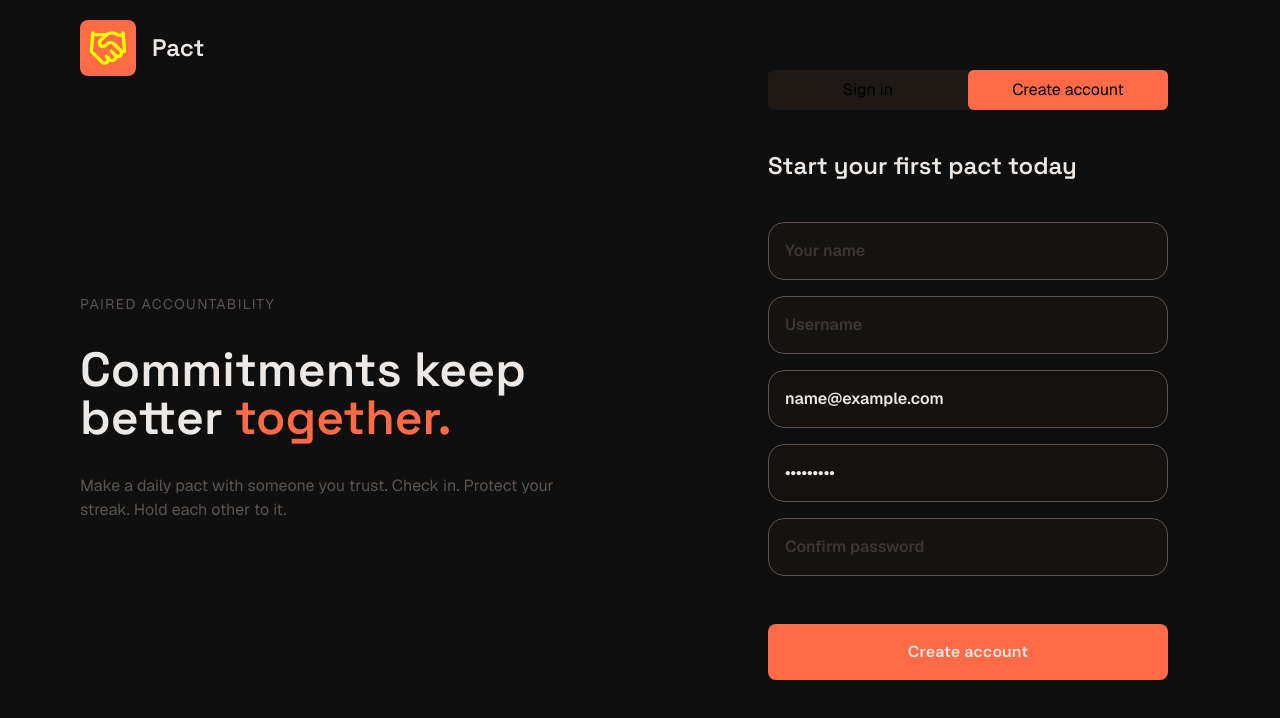
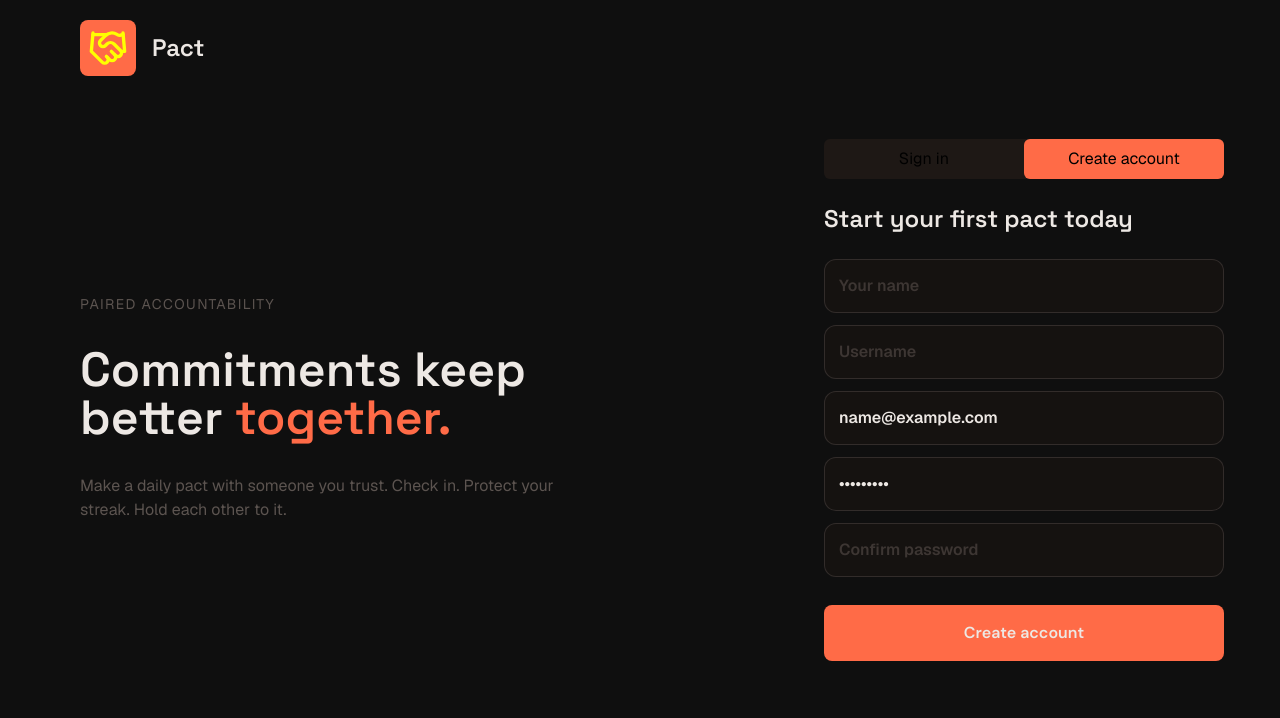
Before and after one commit to jordanfulawka/pact, a Next.js app in the folder client/: page /login in a window 1280 px wide. Both pictures are taken after typing "name@example.com", "Sample123" into the empty fields and a click on the button "Create account". Shown: the top 718 px of the page. Built offline with nearby package versions, Linux system fonts and the light colour scheme.

Commit message:
style: improve login form spacing, centering and input transitions

```diff
--- a/client/app/login/page.tsx
+++ b/client/app/login/page.tsx
@@ -5,6 +5,9 @@ import { Handshake } from 'lucide-react';
 import { login as apiLogin, register as apiRegister } from '@/lib/api';
 import { useRouter } from 'next/navigation';
 import { useAuth } from '@/contexts/AuthProvider';
+
+const inputClasses =
+  'p-3.5 bg-background-card w-100 rounded-xl text-text-primary font-semibold border border-text-label/40 transition-colors duration-150 focus:border-primary-accent focus:outline-none focus:ring-2 focus:ring-primary-accent/30';
 
 function LoginPage() {
   const [mode, setMode] = useState<'signup' | 'login'>('login');
@@ -54,7 +57,7 @@ function LoginPage() {
       <div className='flex min-h-screen justify-between'>
         <div className='flex-1 flex flex-col max-w-150'>
           <div className='flex items-center gap-4 pl-20 p-5'>
-            <div className='p-2 w-fit bg-primary-accent rounded-lg '>
+            <div className='p-2 w-fit bg-primary-accent rounded-lg'>
               <Handshake color={'yellow'} size={40} />
             </div>
             <h3 className='text-text-primary font-headings text-2xl font-semibold'>
@@ -76,32 +79,30 @@ function LoginPage() {
           </div>
         </div>
 
-        <div className='w-lg flex flex-col '>
-          <div className='flex-1 flex items-end pb-10'>
-            <div className='bg-background-selected w-100 flex rounded-md'>
+        <div className='w-lg flex flex-col items-center justify-center'>
+          <div className='bg-background-selected w-100 flex rounded-md mb-6'>
             <button
               onClick={() => setMode('login')}
-                className={`${mode === 'login' ? 'bg-primary-accent' : ''} flex-1 rounded-md p-2`}
+              className={`${mode === 'login' ? 'bg-primary-accent' : ''} flex-1 rounded-md p-2 transition-colors duration-300`}
             >
               Sign in
             </button>
             <button
               onClick={() => setMode('signup')}
-                className={`${mode === 'signup' ? 'bg-primary-accent' : ''} flex-1 rounded-md p-2`}
+              className={`${mode === 'signup' ? 'bg-primary-accent' : ''} flex-1 rounded-md p-2 transition-colors duration-300`}
             >
               Create account
             </button>
           </div>
-          </div>
-          <div className=' flex-3 flex flex-col justify-center pb-30'>
-            <h2 className='text-text-primary font-headings text-2xl font-semibold mb-10'>
+          <div className='flex flex-col'>
+            <h2 className='text-text-primary font-headings text-2xl font-semibold mb-6'>
               {mode === 'signup'
                 ? 'Start your first pact today'
                 : 'Welcome back!'}
             </h2>
             {mode === 'signup' ? (
               <form
-                className='flex flex-col justify-center gap-4'
+                className='flex flex-col justify-center gap-3'
                 onSubmit={handleRegister}
               >
                 <input
@@ -109,46 +110,46 @@ function LoginPage() {
                   placeholder='Your name'
                   value={name}
                   onChange={(e) => setName(e.target.value)}
-                  className='p-4 bg-background-card w-100 rounded-2xl text-text-primary font-semibold border border-text-label focus:border-primary-accent focus:outline focus:outline-primary-accent'
+                  className={inputClasses}
                 />
                 <input
                   type='text'
                   placeholder='Username'
                   value={username}
                   onChange={(e) => setUsername(e.target.value)}
-                  className='p-4 bg-background-card w-100 rounded-2xl text-text-primary font-semibold border border-text-label focus:border-primary-accent focus:outline focus:outline-primary-accent'
+                  className={inputClasses}
                 />
                 <input
                   type='text'
                   placeholder='Email address'
                   value={email}
                   onChange={(e) => setEmail(e.target.value)}
-                  className='p-4 bg-background-card w-100 rounded-2xl text-text-primary font-semibold border border-text-label focus:border-primary-accent focus:outline focus:outline-primary-accent'
+                  className={inputClasses}
                 />
                 <input
                   type='password'
                   placeholder='Password'
                   value={password}
                   onChange={(e) => setPassword(e.target.value)}
-                  className='p-4 bg-background-card w-100 rounded-2xl text-text-primary font-semibold border border-text-label focus:border-primary-accent focus:outline focus:outline-primary-accent'
+                  className={inputClasses}
                 />
                 <input
                   type='password'
                   placeholder='Confirm password'
                   value={confirmPassword}
                   onChange={(e) => setConfirmPassword(e.target.value)}
-                  className='p-4 bg-background-card w-100 rounded-2xl text-text-primary font-semibold border border-text-label focus:border-primary-accent focus:outline focus:outline-primary-accent'
+                  className={inputClasses}
                 />
                 <button
                   type='submit'
-                  className='bg-primary-accent w-100 p-4 rounded-lg mt-8 font-body font-semibold text-text-primary'
+                  className='bg-primary-accent w-100 p-4 rounded-lg mt-4 font-body font-semibold text-text-primary transition-transform duration-150 hover:brightness-110 active:scale-[0.98]'
                 >
                   Create account
                 </button>
               </form>
             ) : (
               <form
-                className='flex flex-col justify-center gap-4'
+                className='flex flex-col justify-center gap-3'
                 onSubmit={handleLogin}
               >
                 <input
@@ -156,18 +157,18 @@ function LoginPage() {
                   placeholder='Email address'
                   value={email}
                   onChange={(e) => setEmail(e.target.value)}
-                  className='p-4 bg-background-card w-100 rounded-2xl text-text-primary font-semibold border border-text-label focus:border-primary-accent focus:outline focus:outline-primary-accent '
+                  className={inputClasses}
                 />
                 <input
                   type='password'
                   placeholder='Password'
                   value={password}
                   onChange={(e) => setPassword(e.target.value)}
-                  className='p-4 bg-background-card w-100 rounded-2xl text-text-primary font-semibold border border-text-label focus:border-primary-accent focus:outline focus:outline-primary-accent'
+                  className={inputClasses}
                 />
                 <button
                   type='submit'
-                  className='bg-primary-accent w-100 p-4 rounded-lg mt-8 font-body font-semibold text-text-primary'
+                  className='bg-primary-accent w-100 p-4 rounded-lg mt-4 font-body font-semibold text-text-primary transition-transform duration-150 hover:brightness-110 active:scale-[0.98]'
                 >
                   Sign in
                 </button>
```
Lines whose indentation alone changed are shown as unchanged.
